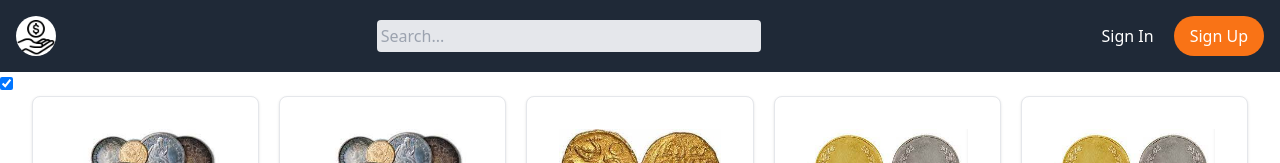
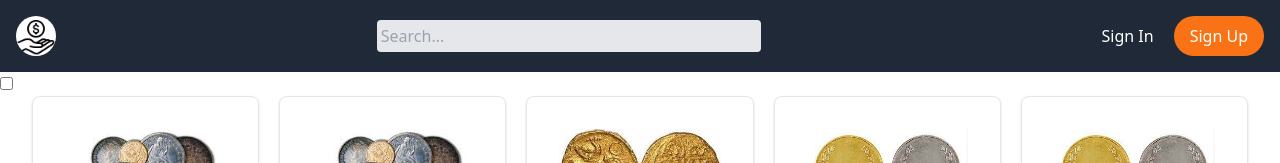
Before and after one commit to showrov29/Coin-Bazar-Frontend, a Next.js app: page / in a window 1280 px wide. Shown: the top 163 px of the page. Built offline with nearby package versions, Linux system fonts and the light colour scheme.

Commit message:
dark mode

```diff
--- a/package.json
+++ b/package.json
@@ -17,7 +17,8 @@
     "react": "^18",
     "react-dom": "^18",
     "react-toggle": "^4.1.3",
-    "swiper": "^11.0.5"
+    "swiper": "^11.0.5",
+    "toggler": "^1.0.37"
   },
   "devDependencies": {
     "autoprefixer": "^10.0.1",
--- a/pages/home.js
+++ b/pages/home.js
@@ -14,12 +14,13 @@ const Home = () => {
       <div className="dark:bg-gray-800 transition-colors duration-500">
         <Header />
 
-        <input
-          type="checkbox"
-          class=" toggle"
-          onClick={toggleDarkMode}
-          checked
-        />
+        <label className="toggle">
+          <input
+            type="checkbox"
+            className="toggle-checkbox"
+            onClick={toggleDarkMode}
+          />
+        </label>
 
         <div className="mx-8 grid grid-flow-row gap-5 grid-cols-5 xl:grid-cols-5  lg:grid-cols-4 md:grid-cols-3 sm:grid-cols-1">
           <div class="w-full h-96 max-w-sm  bg-white border border-gray-200 rounded-lg shadow dark:bg-gray-800 dark:border-gray-700">
```
Also changed, not shown: public/images/coin/img1.jpeg (added), 1 other file (tests, documents, lock files or other folders).
